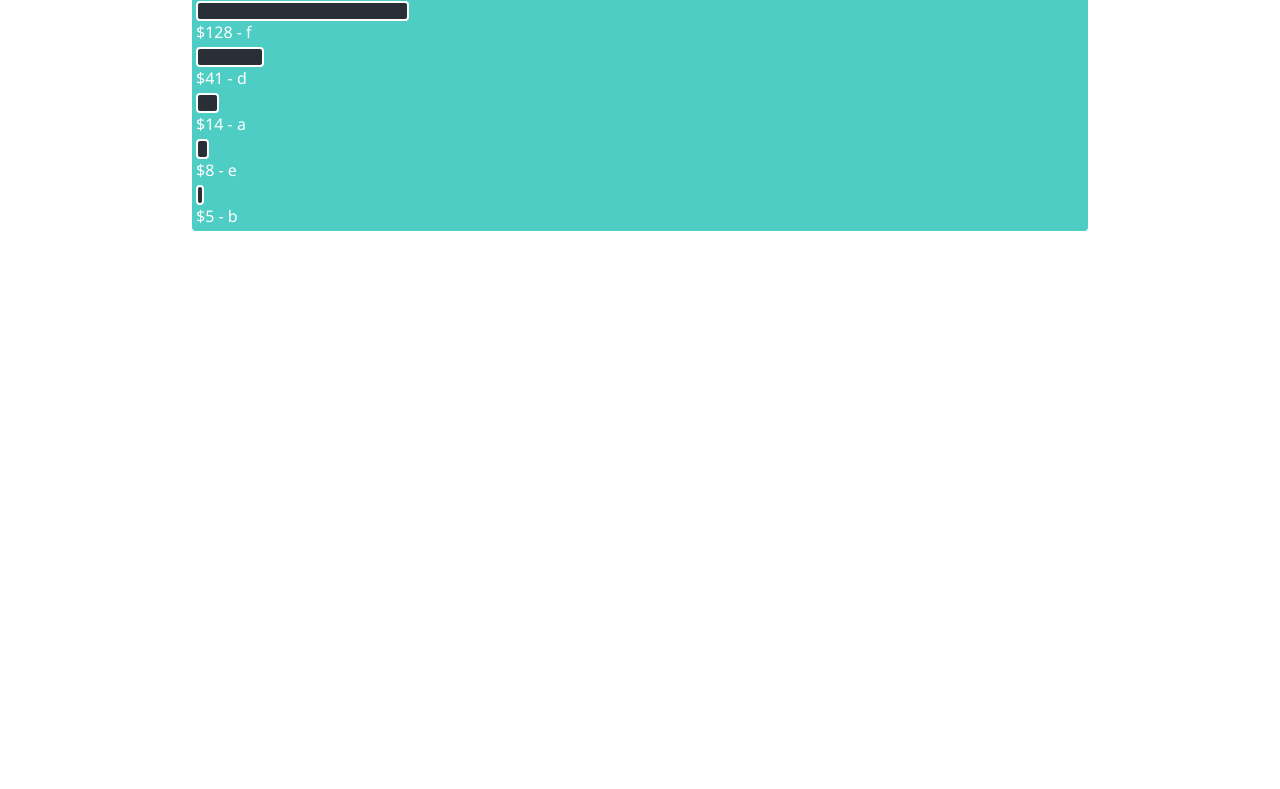
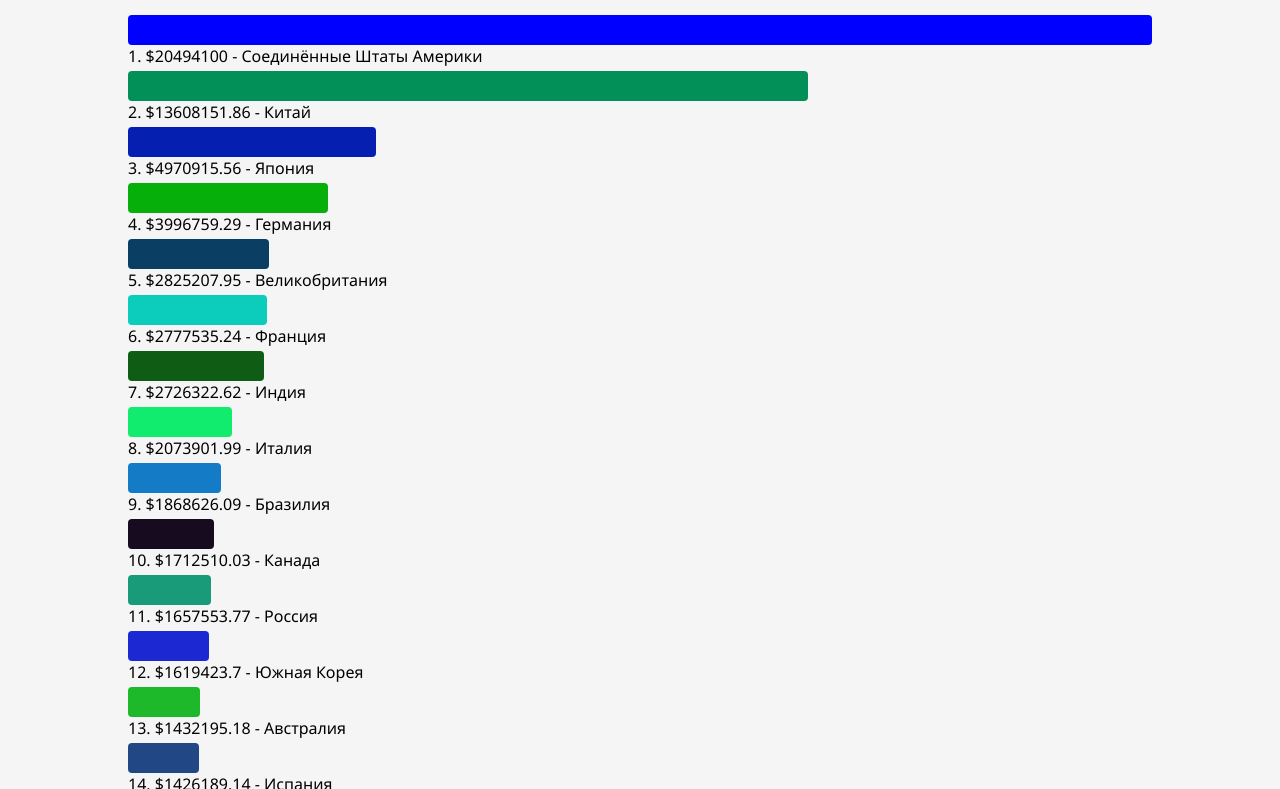
Before and after one commit to KilRol/gdp_diagramm, a website with bundled scripts: page index.html in a window 1280 px wide. Shown: the part 92-881 px from the top of the page. Before the commit the page ends 800 px from the top, so only its background shows below. Built offline with nearby package versions, Linux system fonts and the light colour scheme.

Commit message:
fix: финальные штрихи

```diff
--- a/data.json
+++ /dev/null
@@ -1,26 +0,0 @@
-[
-  {
-    "name": "a",
-    "value": 14
-  },
-  {
-    "name": "b",
-    "value": 5
-  },
-  {
-    "name": "c",
-    "value": 534
-  },
-  {
-    "name": "d",
-    "value": 41
-  },
-  {
-    "name": "e",
-    "value": 8
-  },
-  {
-    "name": "f",
-    "value": 128
-  }
-]
--- a/src/data/vvp_data.json
+++ b/src/data/gdp_data.json
@@ -1,6 +1,6 @@
 [
     {
-        "name":"Австралия",
+        "name": "Австралия",
         "value": 1432195.18
     },
     {
--- a/src/index.js
+++ b/src/index.js
@@ -5,10 +5,10 @@ const root = document.querySelector("#root");
 const header = document.createElement("h1");
 
 header.textContent = "ВВП крупнейших экономик мира";
-
+header.className = 'header'
 root.appendChild(header);
 
-const data = await fetch("./data.json").then((res) => res.json());
+const data = await fetch("./src/data/gdp_data.json").then((res) => res.json());
 const diagramm = draw(mergeSort(data, (a, b) => b.value - a.value));
 
 diagramm.className = "diagramm";
--- a/src/services/draw.js
+++ b/src/services/draw.js
@@ -1,8 +1,10 @@
 /**
  * @constructor
- * @param {[]} data - gpd data
- *
+ * @param {[]} data - данные ввп
+ * @returns {HTMLDivElement} диаграмма в виде HTML-блоке
  */
+
+import getUniqueColorGenerator from './getUniqueColorGenerator.js'
 
 export function draw(data) {
   const max = data.reduce((acc, item) => {
@@ -10,18 +12,20 @@ export function draw(data) {
     return acc;
   }, 0);
 
-  const diagramm = data.reduce((acc, item) => {
+  const colorGenerator = getUniqueColorGenerator(data.length)
+
+  const diagramm = data.reduce((acc, item, index) => {
     const container = document.createElement("div");
     const bar = document.createElement("div");
     const info = document.createElement("p");
 
-    //Current Pallete https://coolors.co/292f36-4ecdc4-ffffff-ff6b6b-ffffff
     container.className = "diagramm_item";
     bar.className = "diagramm_item_bar";
-    bar.style.backgroundColor = "#292F36";
+
+    bar.style.backgroundColor = `#${colorGenerator()}`;
     bar.style.width = `${(1 / max) * item.value * 100}%`;
 
-    info.textContent = `$${item.value} - ${item.name}`;
+    info.textContent = `${index + 1}. $${item.value} - ${item.name}`;
 
     container.appendChild(bar);
     container.appendChild(info);
--- a/src/services/getUniqueColorGenerator.js
+++ b/src/services/getUniqueColorGenerator.js
@@ -3,7 +3,7 @@
  * @return функция вощвращающая string содержащая в себе hex код цвета
  * */
 
-function getUniqueColorGenerator (total = 1000) {
+export default function getUniqueColorGenerator(total = 1000) {
     //начинаем с синего цвета
     let curColor = parseInt("0000FF", 16);
     //высчитываем шаг на который будет изменяться цвет при каждом вызове
--- a/src/services/mergeSort.js
+++ b/src/services/mergeSort.js
@@ -7,13 +7,13 @@ function merge(left, right, fn) {
       arr.push(right.shift())
     }
   }
-  return [ ...arr, ...left, ...right ]
+  return [...arr, ...left, ...right]
 }
 
 export function mergeSort(array, fn) {
-  if(array.length < 2) {
+  if (array.length < 2) {
     return array
   }
   const left = array.splice(0, array.length / 2)
-  return merge(mergeSort(left, fn),mergeSort(array , fn), fn)
+  return merge(mergeSort(left, fn), mergeSort(array, fn), fn)
 }
--- a/src/services/sum.js
+++ /dev/null
@@ -1,3 +0,0 @@
-export function sum(a, b) {
-  return a + b;
-}
--- a/src/style.css
+++ b/src/style.css
@@ -8,6 +8,12 @@
 
 body {
   font-family: "Segoe UI", Tahoma, Geneva, Verdana, sans-serif;
+  background-color: #f5f5f5;
+}
+
+.header {
+  text-align: center;
+  padding: 1em;
 }
 
 .diagramm {
@@ -15,21 +21,16 @@ body {
   flex-direction: column;
   justify-content: center;
   gap: 4px;
-  background-color: #4ecdc4;
-  width: 70%;
+  width: 80%;
   margin: 0 auto;
-  padding: 4px;
-  border-radius: 4px;
 }
 
 .diagramm_item {
   display: flex;
   flex-direction: column;
-  color: #ffffff;
 }
 
 .diagramm_item_bar {
-  border: 2px solid #fff;
-  height: 20px;
+  height: 30px;
   border-radius: 4px;
 }
```
Also changed, not shown: index.html (+3 -0 lines), package.json (+7 -0 lines), src/test/mergeSort.test.js (+7 -7 lines), src/test/sum.test.js (deleted, +0 -5 lines), .babelrc (added), 1 other file.
